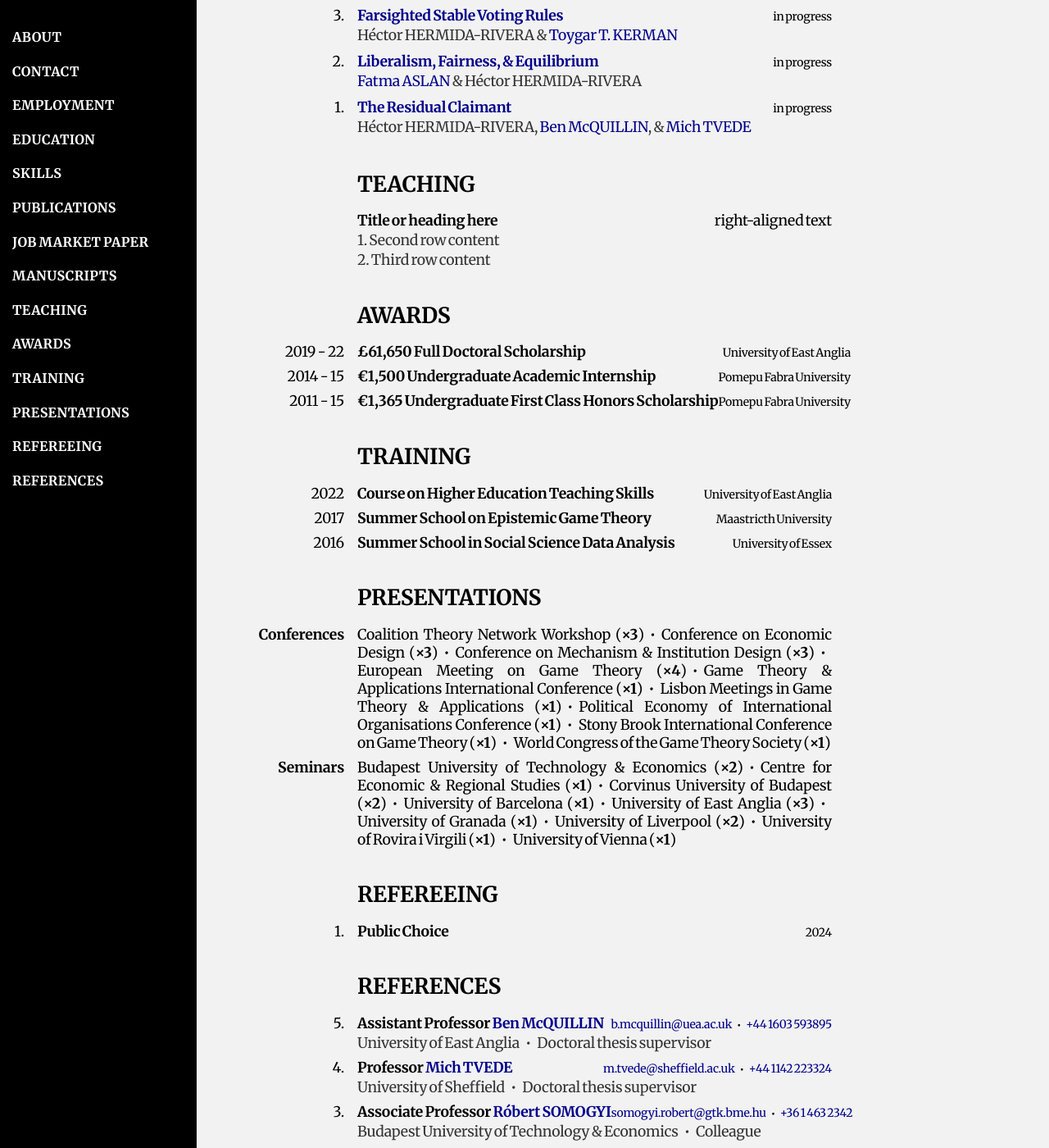
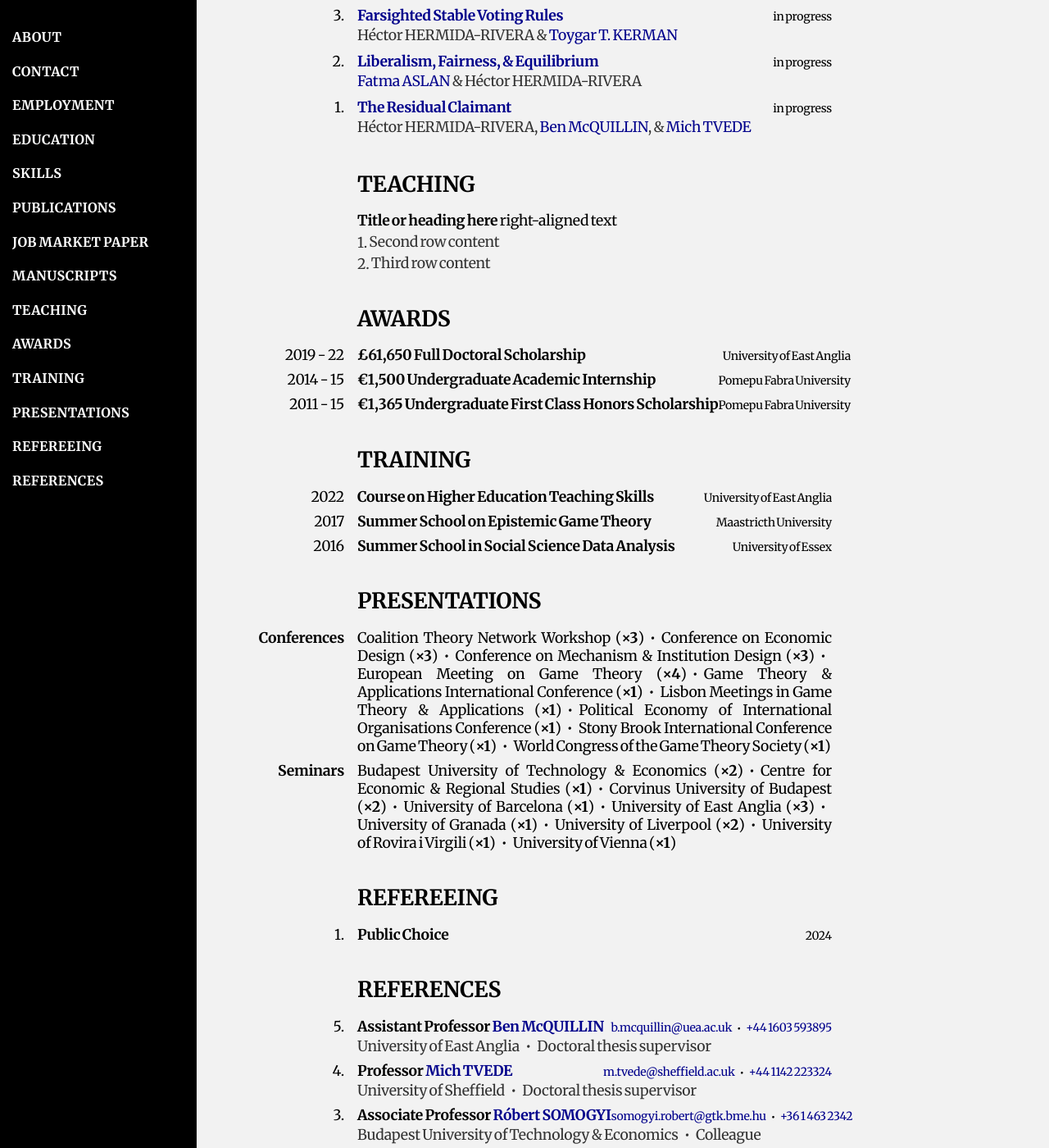
Before and after one commit to HectorHermidaRivera/hectorhermidarivera.github.io, a Jekyll site: the page built from index.md, in a window 1280 px wide and 1400 px high, scrolled down 2151 px. Shown: the whole window at 82% size. Built offline with Jekyll 4.4.1, drawn with Linux system fonts in a browser that asks for light colours; a style sheet for code colours, icons or effects is not loaded.

Commit message:
Update style.css

```diff
--- a/assets/css/style.css
+++ b/assets/css/style.css
@@ -142,49 +142,74 @@ body {
   color: #333;
 }
 
-/* Three-row variant of two-column-2rows */
+/* Three-row variant: top row (no left label) + two labeled rows below */
 .two-column-3rows-container {
   display: flex;
   flex-direction: column;
-  gap: 8px;
+  gap: 10px;
   margin-top: 8px;
 }
 
+/* outer grid: two columns (left = label width, right = content) */
 .two-column-3rows {
   display: grid;
-  grid-template-columns: 120px auto;
-  gap: 8px 16px;
+  grid-template-columns: 120px 1fr; /* left column fixed, right flexible */
+  gap: 6px 16px;                     /* vertical gap then horizontal gap */
+  align-items: start;
+  align-content: start;
 }
 
+/* left labels (dates). blank label class keeps column width but hides text */
 .two-column-3rows .label {
   text-align: right;
   font-weight: normal;
+  align-self: start;   /* aligns the label with the top of its row */
+  padding-top: 0.15em;
+}
+.two-column-3rows .label.blank {
+  visibility: hidden;  /* leaves space but hides content */
 }
 
+/* right column container: stack the top-row (title) and subsequent lines */
 .two-column-3rows .value {
   display: flex;
   flex-direction: column;
+  gap: 4px;
 }
 
+/* top-row: single-line title that spans the right column */
 .two-column-3rows .value .top-row {
+  font-weight: normal;
+  /* intentionally left-aligned text for the top-row title */
+}
+
+/* each subsequent row in the right column should align left text and right text */
+.two-column-3rows .value .line {
   display: flex;
-  justify-content: space-between;
+  justify-content: space-between; /* left item stays left, right item goes to the far right */
   align-items: baseline;
+  gap: 12px;
   width: 100%;
+}
+
+/* prevent undesired wrapping for the two-line items, but allow wrap if viewport too small */
+.two-column-3rows .value .line span {
   white-space: nowrap;
 }
 
-/* second and third rows */
+/* smaller right-side text if you want (optional) */
+.two-column-3rows .value .line span.right {
+  font-size: 0.95em;
+  font-weight: normal;
+}
+
+/* spacing tweaks to keep rows tight */
 .two-column-3rows .value .second-row,
 .two-column-3rows .value .third-row {
-  margin-top: 2px;
+  margin: 0;      /* we rely on the .line gap above */
+  padding: 0;
   font-size: 1em;
   color: #333;
-}
-
-/* blank label for the top row */
-.two-column-3rows .label.blank {
-  visibility: hidden;
 }
 
 /* REDEFINITION OF OPEN ACCESS ICON COLOR */
```
